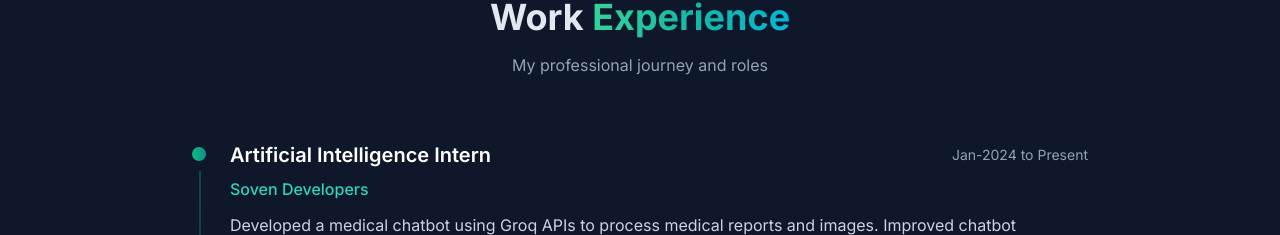
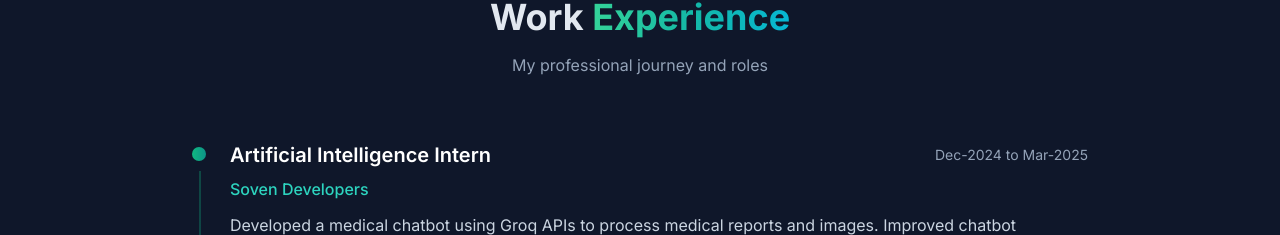
Before and after one commit to keshav1441/KeshavPortfolio, a React (Vite) app: page / in a window 1280 px wide. Shown: the part 3651-3886 px from the top of the page. Built offline with nearby package versions, Linux system fonts and the light colour scheme.

Commit message:
experience upsated

```diff
--- a/src/components/Experience.jsx
+++ b/src/components/Experience.jsx
@@ -3,7 +3,7 @@ import { motion } from "framer-motion";
 const Experience = () => {
   const experiences = [
     {
-      year: "Jan-2024 to Present",
+      year: "Dec-2024 to Mar-2025",
       role: "Artificial Intelligence Intern",
       company: "Soven Developers",
       description: "Developed a medical chatbot using Groq APIs to process medical reports and images. Improved chatbot accuracy by applying NLP techniques for medical terminology. Ensured the chatbot complies with medical regulations and provides accurate, ethical responses.",
```
